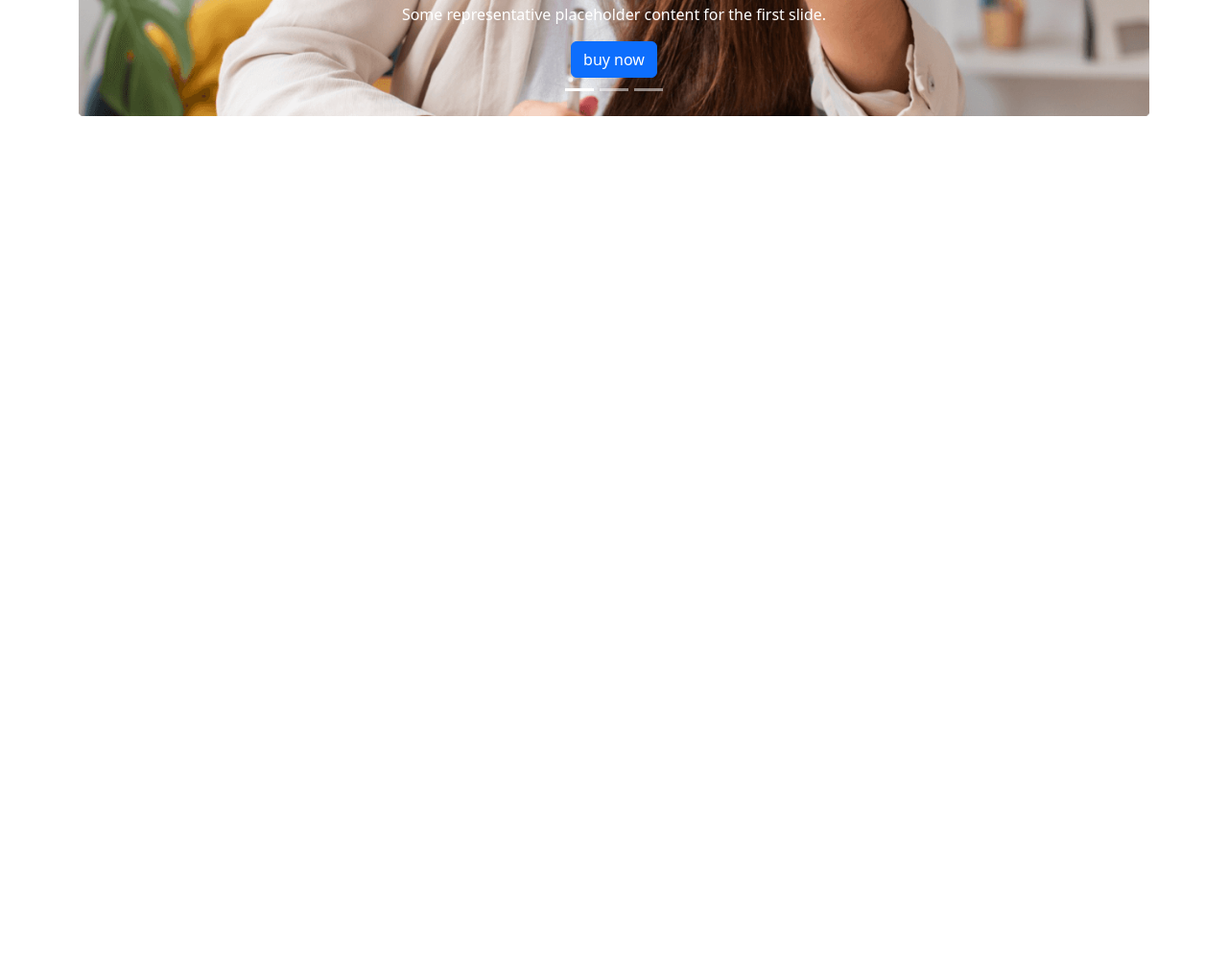
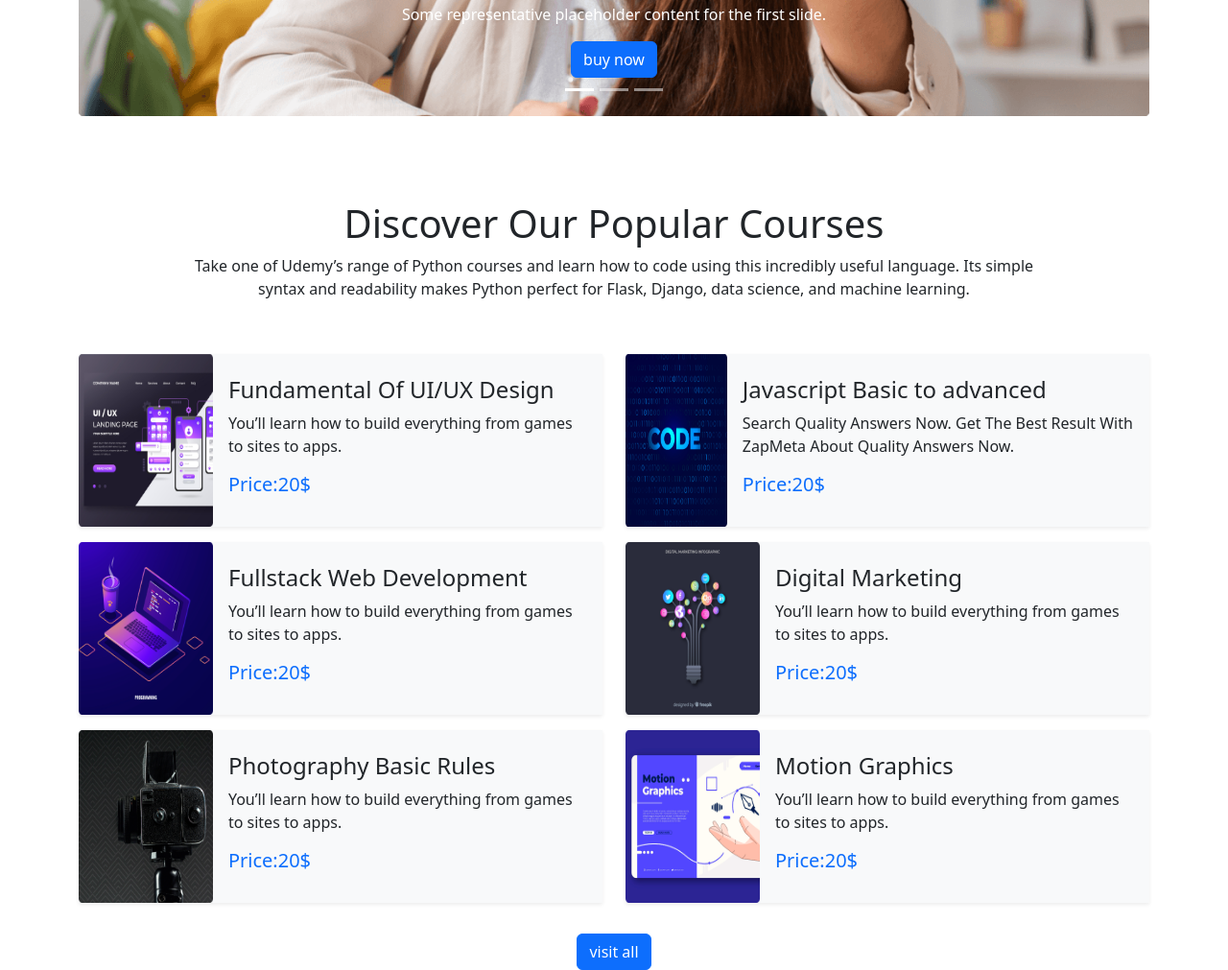
Before and after one commit to toha2120/Udemy-Bootstrap, a plain HTML site: page index.html in a window 1280 px wide. Shown: the part 597-1608 px from the top of the page at 96% size. Before the commit the page ends 800 px from the top, so only its background shows below. Drawn offline with nearby package versions, Linux system fonts and the light colour scheme.

Commit message:
courses added

```diff
--- a/index.html
+++ b/index.html
@@ -117,6 +117,100 @@
 </div>
         </section>
         <!-- carosuel end -->
+        <!-- text section start -->
+          <section class="container mt-5 mt-5">
+            <div style="height:200px;" class="d-flex align-items-center justify-content-center text-center">
+              <div>
+              <h1>Discover Our Popular Courses</h1>
+              <p>Take one of Udemy’s range of Python courses and learn how to code using this incredibly useful language. Its simple <br> syntax and readability makes Python perfect for Flask, Django, data science, and machine learning.</p>
+              </div>
+
+            </div>
+          </section>
+        <!-- text section end -->
+        <!-- courses section start -->
+        <section class="container">
+          <div class="course">
+            <div class="row">
+              <div class="col col-md-6 mb-md-3">
+                <div style="height: 180px;" class="img-and-text bg-light d-flex align-items-center shadow-sm">
+                  <div class="img">
+                    <img style="height: 180px; width: 180px; " class="img-fluid" src="images/course/course-1.png" alt="">
+                  </div>
+                  <div class="text p-3">
+                    <h4>Fundamental Of UI/UX Design</h4>
+                    <p>You’ll learn how to build everything from games to sites to apps. </p>
+                    <h5 class="text-primary">Price:20$</h5>
+                  </div>
+                </div>
+              </div>
+              <div class="col col-md-6 mb-md-3">
+                <div style="height: 180px;" class="img-and-text bg-light d-flex align-items-center shadow-sm">
+                  <div class="img">
+                    <img style="height: 180px; width: 180px; " class="img-fluid" src="images/course/course-2.png" alt="">
+                  </div>
+                  <div class="text p-3">
+                    <h4>Javascript Basic to advanced</h4>
+                    <p>Search Quality Answers Now. Get The Best Result With ZapMeta About Quality Answers Now.</p>
+                    <h5 class="text-primary">Price:20$</h5>
+                  </div>
+                </div>
+              </div>
+              <div class="col col-md-6 mb-md-3">
+                <div style="height: 180px;" class="img-and-text bg-light d-flex align-items-center shadow-sm">
+                  <div class="img">
+                    <img style="height: 180px; width: 180px; " class="img-fluid" src="images/course/course-3.png" alt="">
+                  </div>
+                  <div class="text p-3">
+                    <h4>Fullstack Web Development</h4>
+                    <p>You’ll learn how to build everything from games to sites to apps. </p>
+                    <h5 class="text-primary">Price:20$</h5>
+                  </div>
+                </div>
+              </div>
+              <div class="col col-md-6 mb-md-3">
+                <div style="height: 180px;" class="img-and-text bg-light d-flex align-items-center shadow-sm">
+                  <div class="img">
+                    <img style="height: 180px; width: 180px; " class="img-fluid" src="images/course/course-4.png" alt="">
+                  </div>
+                  <div class="text p-3">
+                    <h4>Digital Marketing</h4>
+                    <p>You’ll learn how to build everything from games to sites to apps. </p>
+                    <h5 class="text-primary">Price:20$</h5>
+                  </div>
+                </div>
+              </div>
+              <div class="col col-md-6 mb-md-3">
+                <div style="height: 180px;" class="img-and-text bg-light d-flex align-items-center shadow-sm">
+                  <div class="img">
+                    <img style="height: 180px; width: 180px; " class="img-fluid" src="images/course/course-5.png" alt="">
+                  </div>
+                  <div class="text p-3">
+                    <h4>Photography Basic Rules</h4>
+                    <p>You’ll learn how to build everything from games to sites to apps. </p>
+                    <h5 class="text-primary">Price:20$</h5>
+                  </div>
+                </div>
+              </div>
+              <div class="col col-md-6 mb-md-3">
+                <div style="height: 180px;" class="img-and-text bg-light d-flex align-items-center shadow-sm">
+                  <div class="img">
+                    <img style="height: 180px; width: 180px; " class="img-fluid" src="images/course/course-6.png" alt="">
+                  </div>
+                  <div class="text p-3">
+                    <h4>Motion Graphics</h4>
+                    <p>You’ll learn how to build everything from games to sites to apps. </p>
+                    <h5 class="text-primary">Price:20$</h5>
+                  </div>
+                </div>
+              </div>
+            </div>
+          </div>
+          <div class="d-flex justify-content-center mt-3">
+            <button class="btn btn-primary ">visit all</button>
+          </div>
+        </section>
+        <!-- courses section end -->
     </main>
     <!-- main end -->
     <script
```
